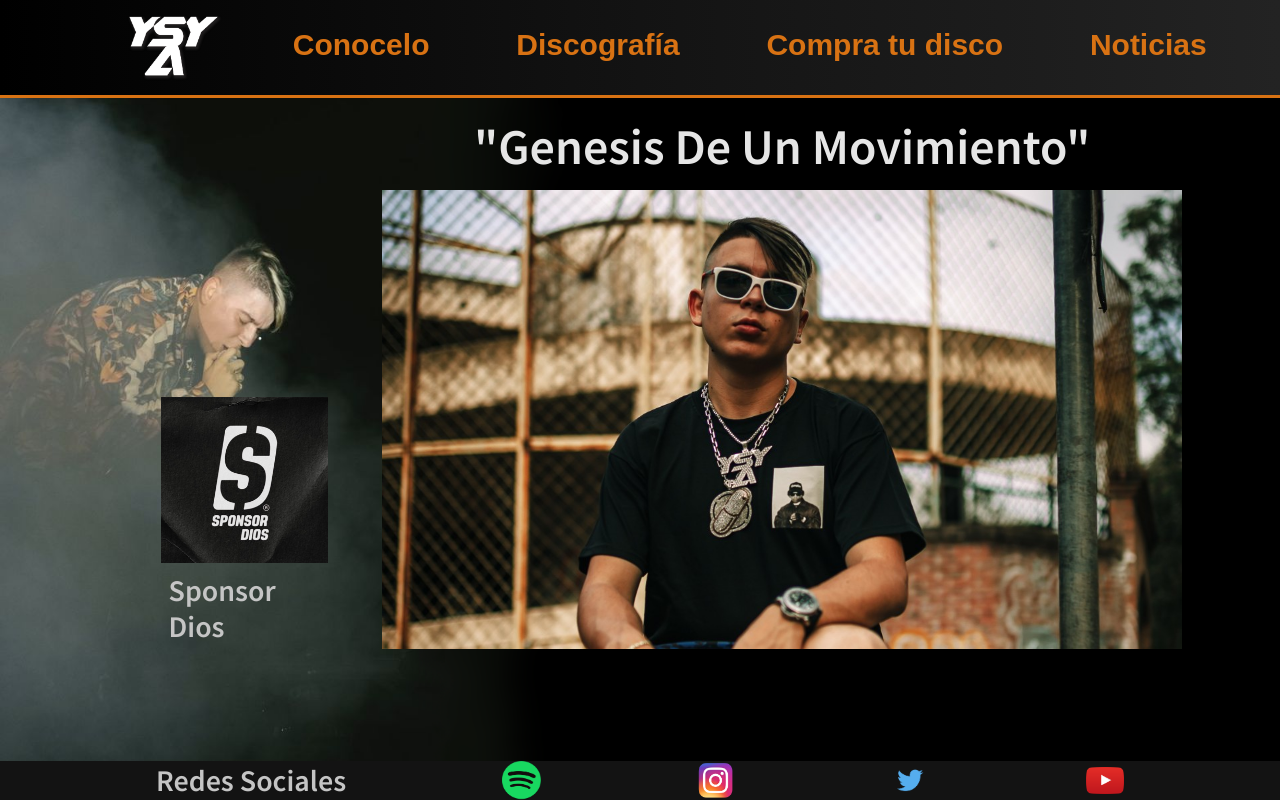
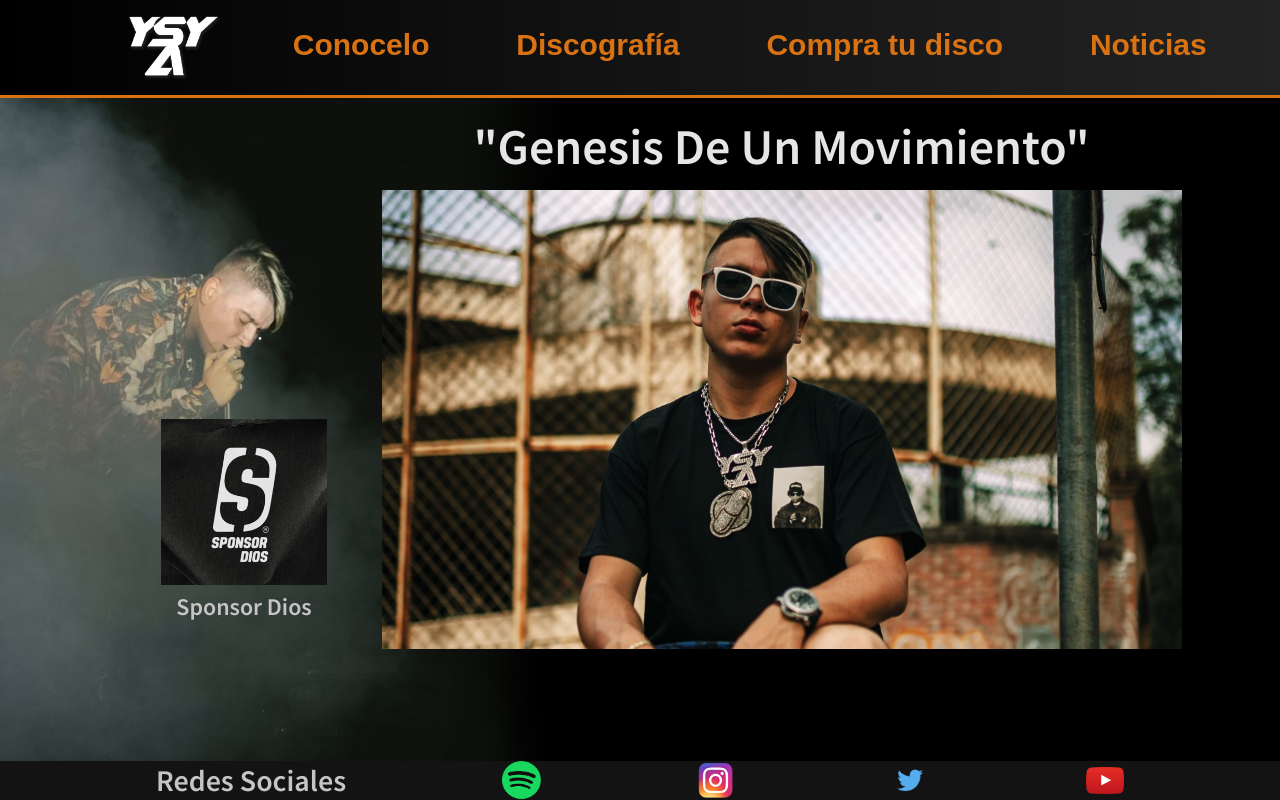
Before and after one commit to IgnacioSardella/YSY-A-Web-, a website: page index.html in a window 1280 px wide. Drawn offline with nearby package versions, Linux system fonts and the light colour scheme.

Commit message:
subida sass con correciones

```diff
--- a/scss/sections/_home.scss
+++ b/scss/sections/_home.scss
@@ -64,7 +64,7 @@
             font-size: $txtLg;
         }
         @media (min-width: 1200px) {
-            font-size: $txtXl;
+            font-size: $txtLg + 0.4rem;
         }
     }
     img{
```
Also changed, not shown: css/style.css.
